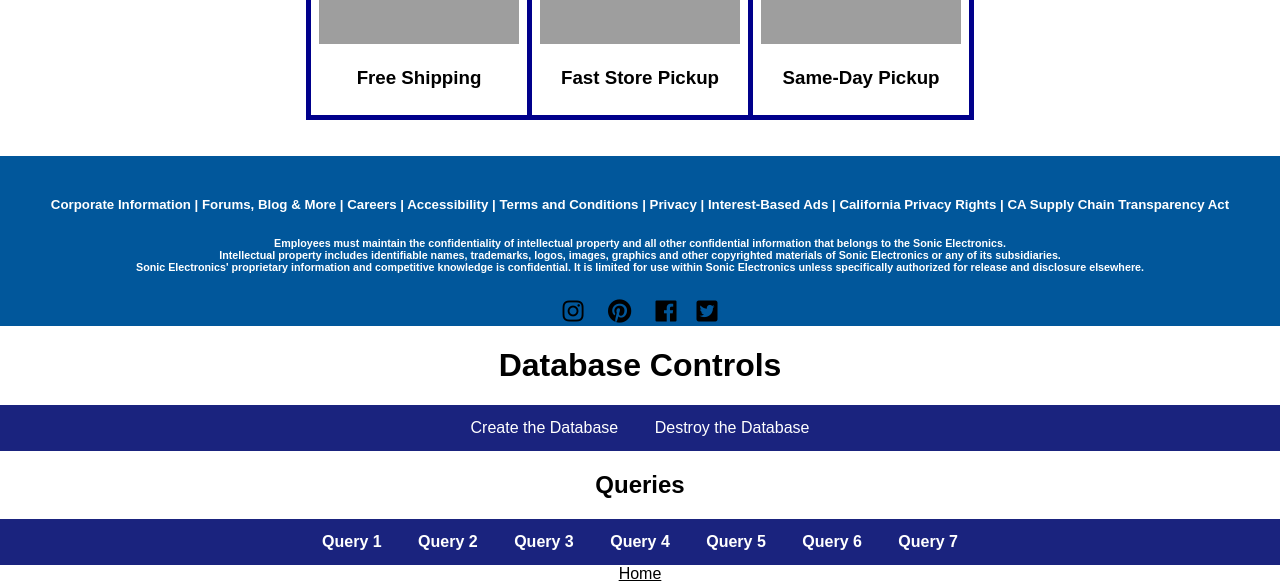
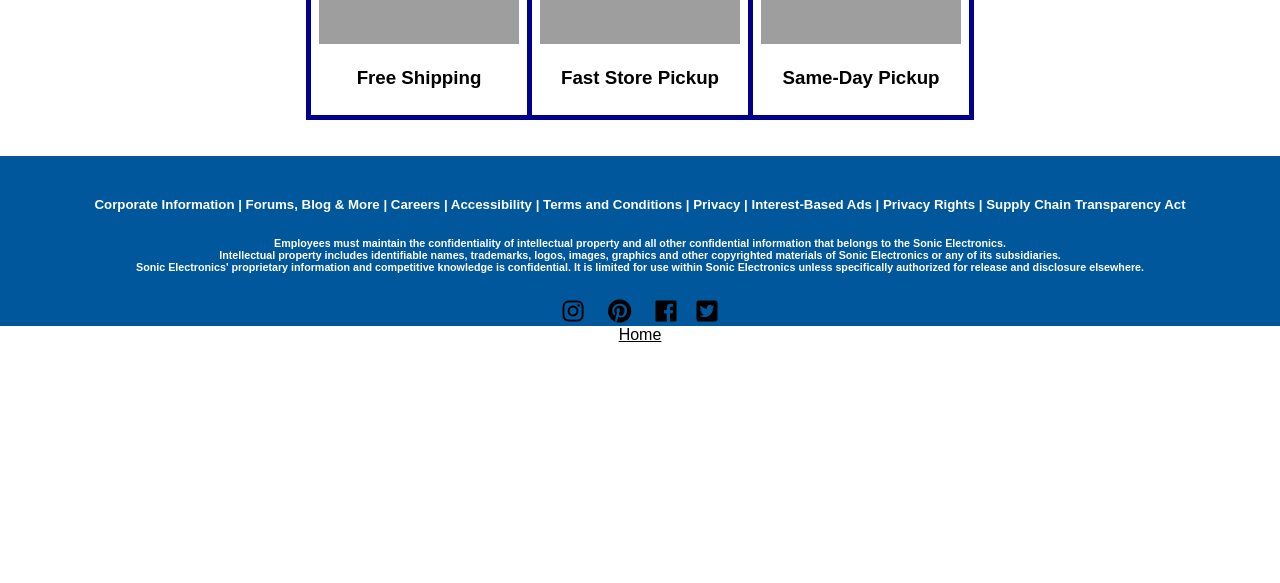
Before and after one commit to Tyler-McCaleb/Sonic-Electronic, a PHP site: page / in a window 1280 px wide. Shown: the part 1522-2105 px from the top of the page. After the commit the page ends 1866 px from the top, so only its background shows below. Run offline with PHP 8.4, Linux system fonts and the light colour scheme; some libraries are stand-ins or nearby versions; grey boxes are pictures that could not be loaded.

Commit message:
Update index.php

```diff
--- a/index.php
+++ b/index.php
@@ -2,7 +2,9 @@
 
 <html>
   <head>
+
       <link rel = "stylesheet" href = "css/style.css">
+
     </head>
 
     <body>
@@ -51,7 +53,14 @@
   </li>
 </ul>
 
+
     <br><br>
+
+
+
+
+
+
 
     <meta name="viewport" content="width=device-width, initial-scale=1">
 <link rel="stylesheet" href="https://cdnjs.cloudflare.com/ajax/libs/font-awesome/4.7.0/css/font-awesome.min.css">
@@ -144,6 +153,7 @@
 
     <br><br>
 
+
  <center>
 <table>
 
@@ -192,8 +202,8 @@
           <a>Terms and Conditions</a> |
           <a>Privacy </a>|
           <a>Interest-Based Ads </a>|
-          <a>California Privacy Rights </a>|
-          <a>CA Supply Chain Transparency Act</a>
+          <a>Privacy Rights </a>|
+          <a>Supply Chain Transparency Act</a>
         </h5>
 
 <h6>Employees must maintain the confidentiality of intellectual property and all other confidential information that belongs to the Sonic Electronics.<br>
@@ -206,45 +216,6 @@
 <button class="btn"><i class="fab fa-facebook"></i></button><button class="btn"><i class="fab fa-twitter-square"></i></button>
     </div>
 
-
-
-<h1>Database Controls</h1>
-<ul>
-    <li>
-        <a href="install.php">Create the Database</a>
-    </li>
-    <li>
-        <a href="destroy.php">Destroy the Database</a>
-    </li>
-</ul>
-
-
-<h2>Queries</h2>
-<ul>
-    <li>
-        <a href="queryOne.php"><strong>Query 1</strong></a>
-    </li>
-    <li>
-        <a href="queryTwo.php"><strong>Query 2</strong></a>
-    </li>
-    <li>
-        <a href="queryThree.php"><strong>Query 3</strong></a>
-    </li>
-    <li>
-        <a href="queryFour.php"><strong>Query 4</strong></a>
-    </li>
-    <li>
-        <a href="queryFive.php"><strong>Query 5</strong></a>
-    </li>
-    <li>
-        <a href="querySix.php"><strong>Query 6</strong></a>
-    </li>
-    <li>
-        <a href="querySeven.php"><strong>Query 7</strong></a>
-    </li>
-</ul>
-
-
 </body>
 </html>
 
```
